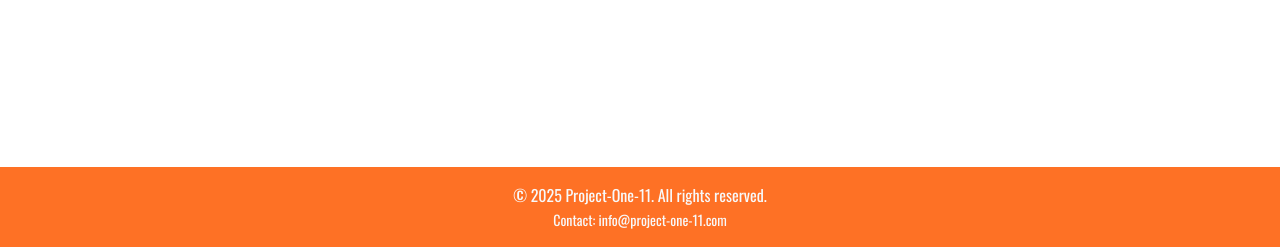
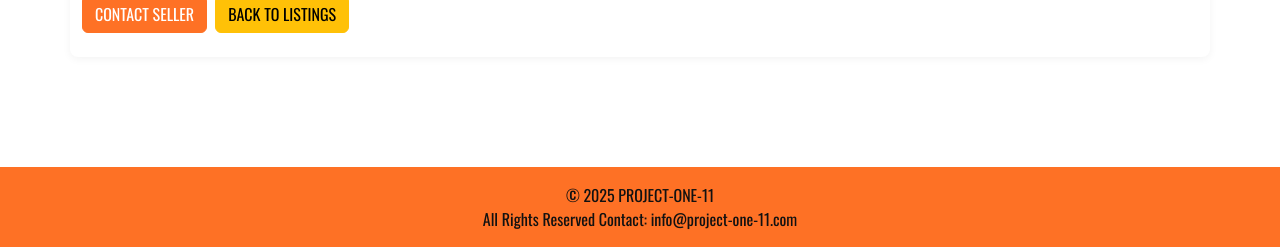
Before and after one commit to LanceSissing/Project-One-11, a Django app: page /item/4/ in a window 1280 px wide. Shown: the part 553-800 px from the top of the page. Run offline with Django 5.2, Linux system fonts and the light colour scheme; data comes from the database, SQL or seed files in the repository.

Commit message:
Refine item detail & account UI: enlarge images, align action buttons, improve spacing, and unify button styles

```diff
--- a/accounts/templates/account.html
+++ b/accounts/templates/account.html
@@ -52,7 +52,7 @@
                   {% endfor %}
                 </div>
               {% endif %}
-              <a href="{% url 'edit_item' item.id %}" class="btn btn-sm btn-warning mt-2">Edit</a>
+              <a href="{% url 'edit_item' item.id %}" class="btn btn-sm btn-warning mt-2">EDIT</a>
             </li>
           {% endfor %}
         </ul>
@@ -85,9 +85,7 @@
     </div>
   </div>
   <div class="mt-4"></div>
-    </div>
+</div>
   </div>
 </div>
 {% endblock %}
-
-  <!-- Removed stray spacing div at end -->
--- a/accounts/templates/home.html
+++ b/accounts/templates/home.html
@@ -1,6 +1,6 @@
 {% extends 'base.html' %}
 {% block content %}
-  <h2>MARKETPLACE LISTINGS</h2>
+  <h2>SEARCH</h2>
   <form method="get" action="" class="mb-4 search-form">
     <div class="row g-2">
       <div class="col-md-3">
@@ -50,7 +50,7 @@
       <div class="col-md-4">
         <div class="input-group">
           <input type="text" name="q" class="form-control" placeholder="Search parts..." value="{{ query }}">
-          <button class="btn btn-outline-secondary" type="submit">Search</button>
+          <button class="btn btn-outline-secondary" type="submit">SEARCH</button>
         </div>
       </div>
     </div>
@@ -68,7 +68,7 @@
           <div class="card-body">
             <h5 class="card-title">{{ item.title }}</h5>
             <p class="card-text">${{ item.price }}</p>
-            <a href="{% url 'item_detail' item.id %}" class="btn btn-view-details">View Details</a>
+            <a href="{% url 'item_detail' item.id %}" class="btn btn-view-details">VIEW DETAILS</a>
           </div>
         </div>
       </div>
--- a/accounts/templates/item_detail.html
+++ b/accounts/templates/item_detail.html
@@ -4,12 +4,11 @@
   <p>{{ item.description }}</p>
   <p>Price: ${{ item.price }}</p>
   <p>Posted by: {{ item.owner.email }}</p>
-  <a href="{% url 'send_message' item.id %}" class="btn btn-success">Contact Seller</a>
   {% if item.images.all %}
     <div class="row mb-3">
       {% for image in item.images.all %}
         <div class="col-4 col-md-2 mb-2">
-          <img src="{{ image.image.url }}" class="img-thumbnail gallery-thumb" data-bs-toggle="modal" data-bs-target="#galleryModal" data-img-url="{{ image.image.url }}" alt="Item image" style="cursor:pointer; max-width:100px; max-height:100px;" />
+          <img src="{{ image.image.url }}" class="img-thumbnail gallery-thumb" data-bs-toggle="modal" data-bs-target="#galleryModal" data-img-url="{{ image.image.url }}" alt="Item image" style="cursor:pointer; max-width:225px; max-height:225px;" />
         </div>
       {% endfor %}
     </div>
@@ -40,5 +39,8 @@
       });
     </script>
   {% endif %}
-  <a href="/">Back to listings</a>
+  <div class="mt-3 d-flex gap-2">
+    <a href="{% url 'send_message' item.id %}" class="btn btn-success">CONTACT SELLER</a>
+    <a href="/" class="btn btn-warning">BACK TO LISTINGS</a>
+  </div>
 {% endblock %}
--- a/static/style.css
+++ b/static/style.css
@@ -179,3 +179,13 @@
   box-shadow: 0 4px 3px rgba(0,0,0,0.2);
   z-index: 1030;
 }
+
+footer {
+  color: #111 !important;
+}
+
+.btn-success {
+  background-color: #fe7125 !important;
+  border-color: #fe7125 !important;
+  color: #fff !important;
+}
--- a/templates/base.html
+++ b/templates/base.html
@@ -37,9 +37,8 @@
     <main class="container py-4">
         {% block content %}{% endblock %}
     </main>
-    <footer class="text-light text-center py-3 mt-auto">
-        &copy; {{ now|default:2025 }} Project-One-11. All rights reserved.<br>
-        <small>Contact: info@project-one-11.com</small>
+    <footer class="text-center py-3 mt-auto">
+        &copy; {{ now|default:2025 }} PROJECT-ONE-11 <br>All Rights Reserved   Contact: info@project-one-11.com</small>
     </footer>
     <script src="https://cdn.jsdelivr.net/npm/bootstrap@5.3.2/dist/js/bootstrap.bundle.min.js"></script>
 </body>
```
